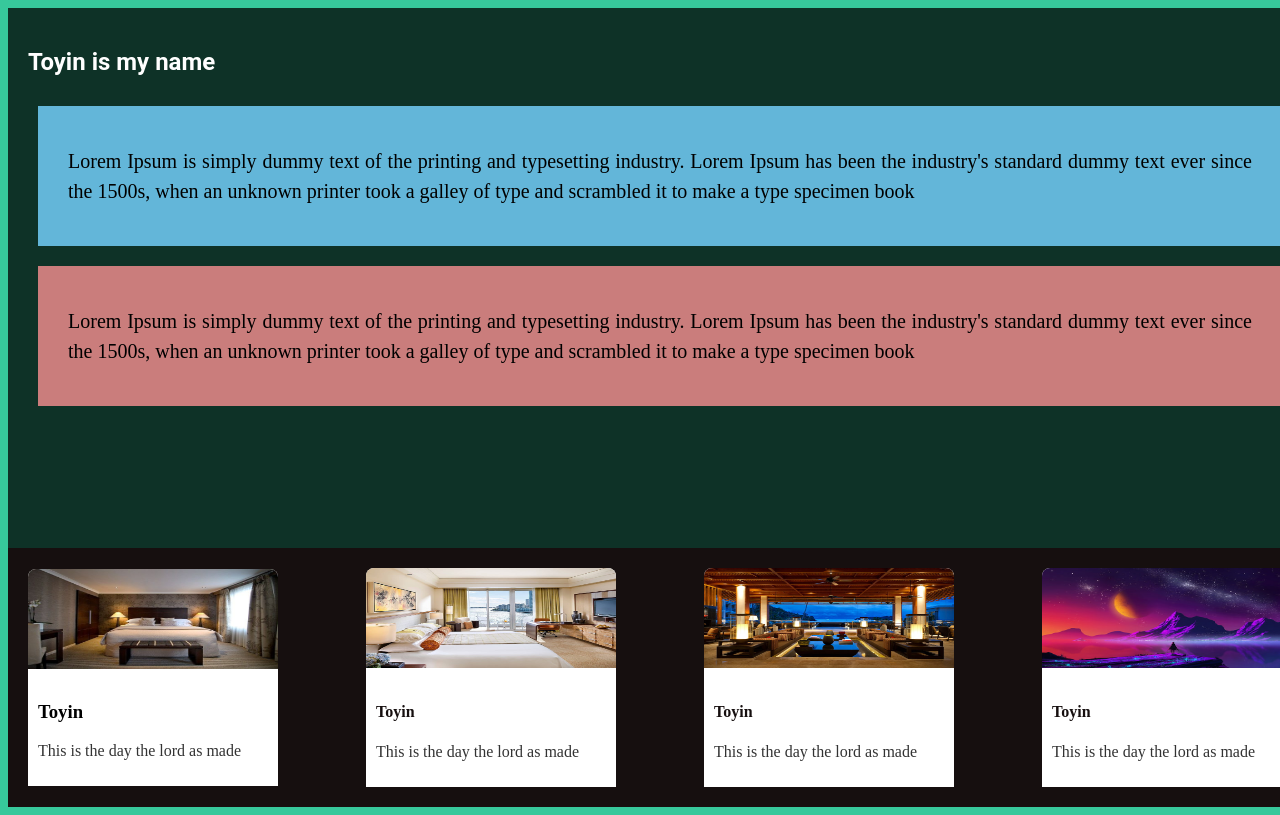
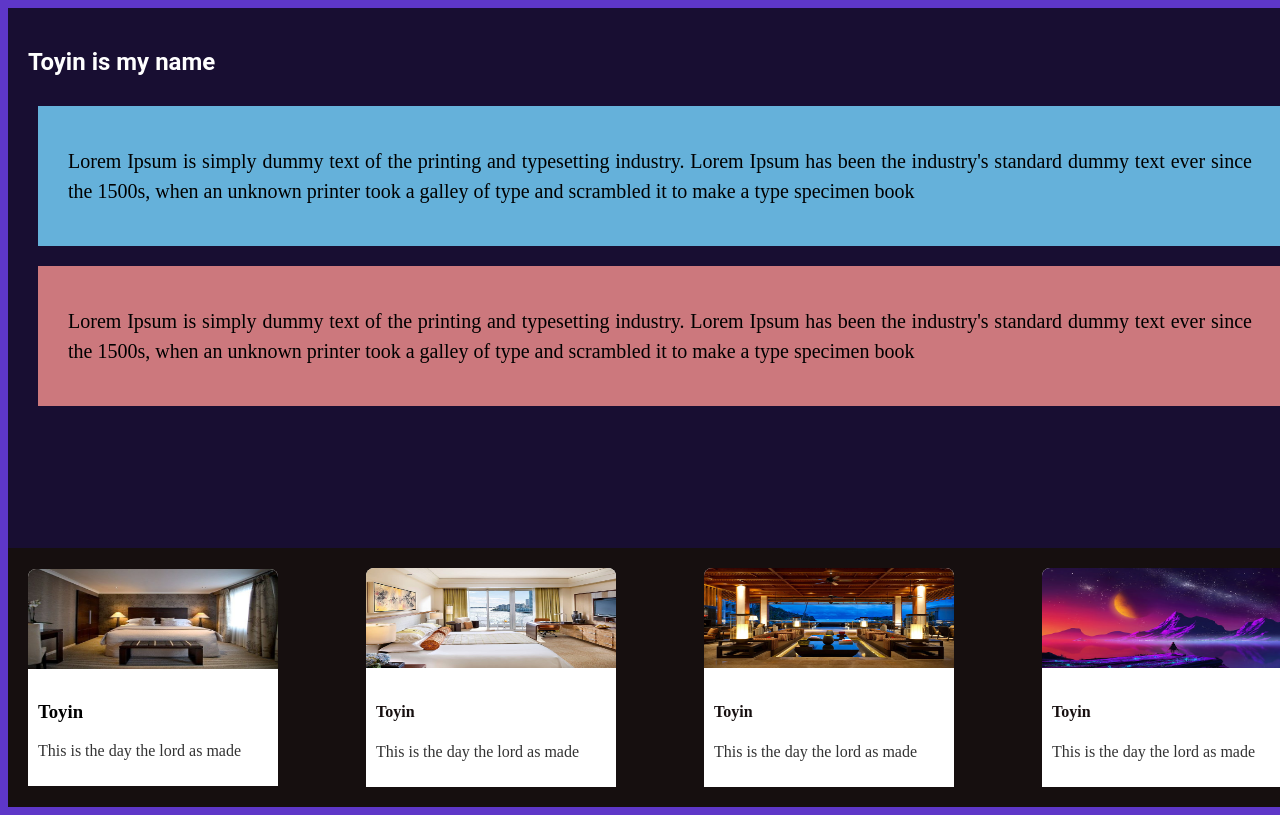
Before and after one commit to berenia/web-bootcamp, a plain HTML site: page toyin.html in a window 1280 px wide. Shown: the top 815 px of the page. Drawn offline with Linux system fonts and the light colour scheme; a web font is replaced by a local one.

Commit message:
toyin page color changed to violet

```diff
--- a/assets/css/toyin.css
+++ b/assets/css/toyin.css
@@ -1,7 +1,7 @@
 @import url('https://fonts.cdnfonts.com/css/poppins');
 @import url('https://fonts.cdnfonts.com/css/roboto');
 body {
-    background-color: rgb(55, 200, 155);
+    background-color: rgb(94, 55, 200);
 }
 /* RGB 0 - 255  */
 /* Hex 0 - 9, a - f  */
```
